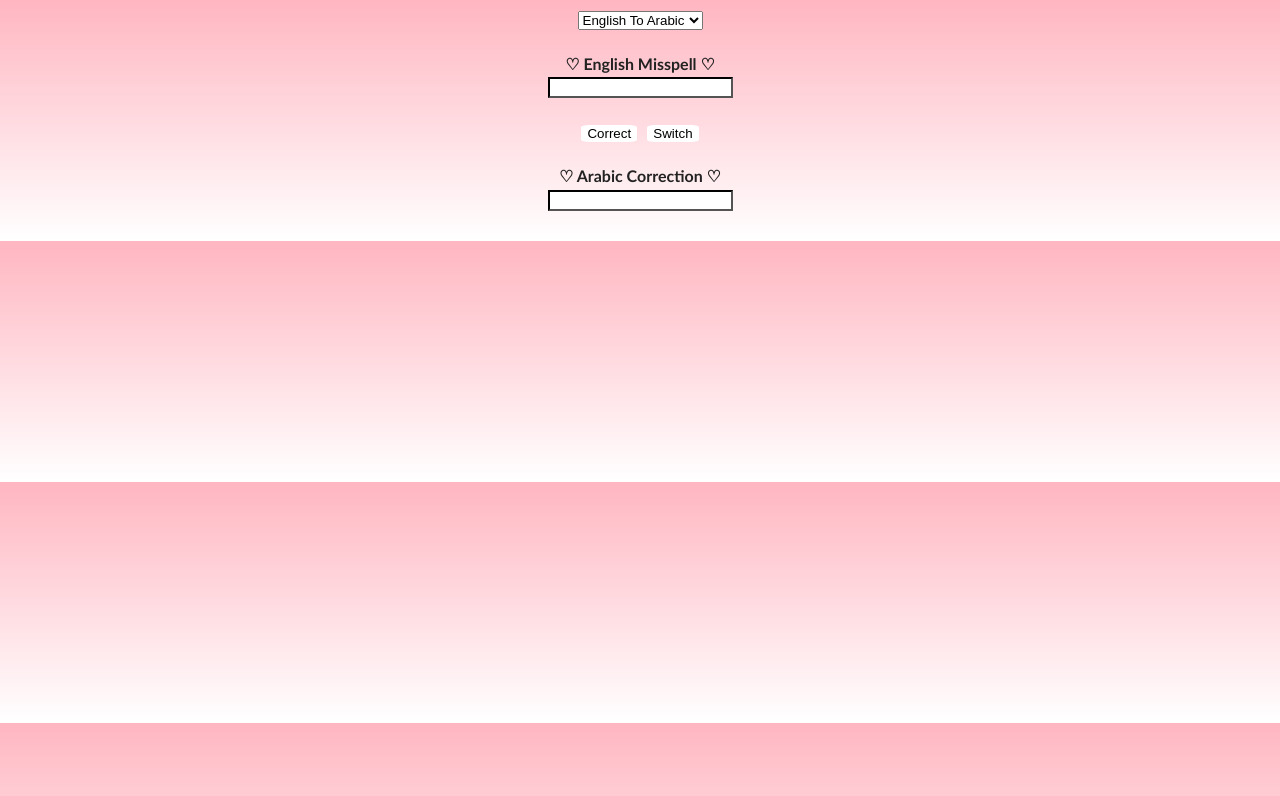
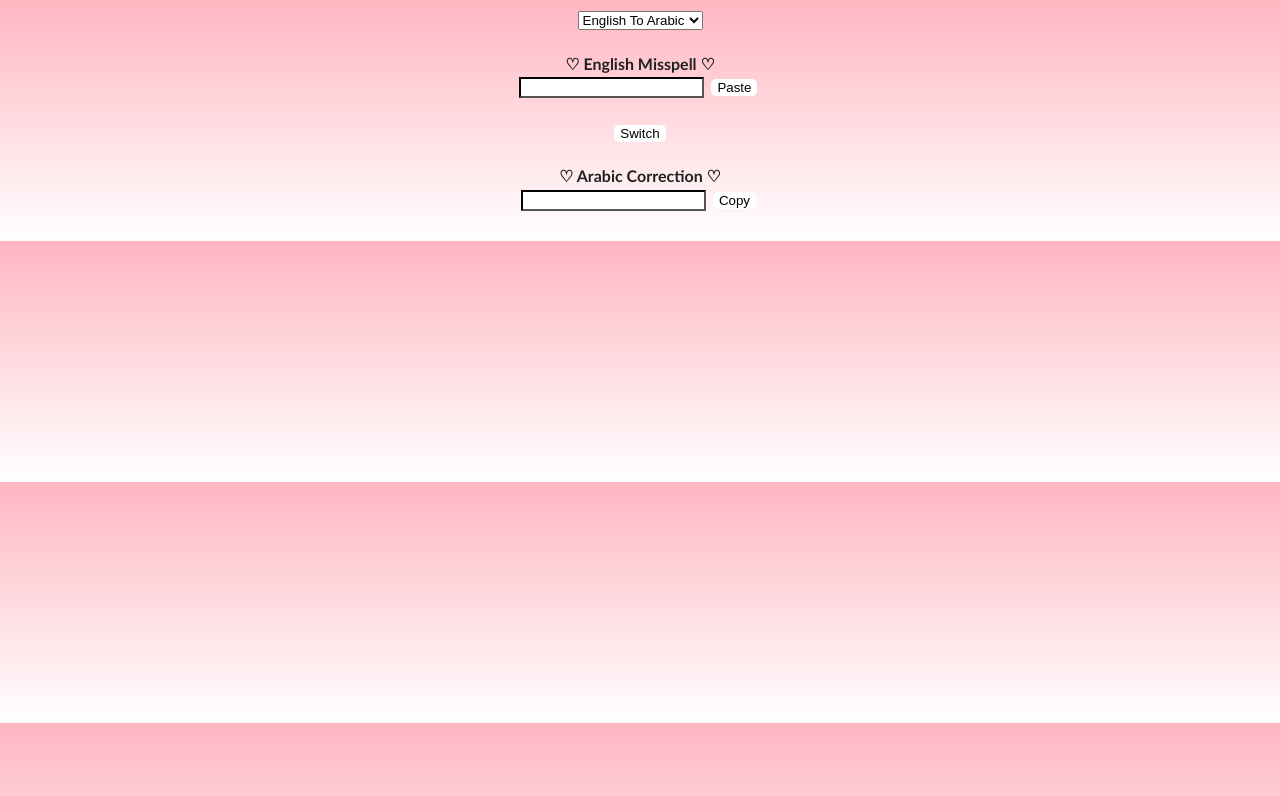
Before and after one commit to lalavierose/Misspell-Corrector, a website built with webpack: page index.html in a window 1280 px wide. Built offline with nearby package versions, Linux system fonts and the light colour scheme.

Commit message:
Update 2.0 to bilingual corrector

```diff
--- a/css/style.css
+++ b/css/style.css
@@ -34,7 +34,7 @@ input{
 button{
   background-color: white;
   border: pink;
-  border-radius: 15%;
+  border-radius: 5px;
   margin-right: 0.25%;
   margin-left: 0.25%;
 
--- a/index.html
+++ b/index.html
@@ -6,7 +6,9 @@
   <meta name="viewport" content="width=device-width, initial-scale=1">
   <title></title>
   <link rel="stylesheet" href="css/style.css">
-  <meta name="description" content="">
+  <meta name="description" content="A Chrome extension that corrects misspellings for text written in the wrong keyboard language.">
+  <meta name="keywords" content="Chrome extension, misspell corrector, bilingual, bilingual corrector, keyboard language">
+  <meta name="author" content="Hala Zidan">
 
   <meta property="og:title" content="">
   <meta property="og:type" content="">
@@ -32,13 +34,14 @@
 </select>
 </br> <br>
 <label id="upperText"> ♡ English Misspell ♡ </label> <br>
-<input id="original" type="text" /> <br>
+<input id="original" type="text" oninput="corrector()" />
+<button onclick="pasted()"> Paste</button> <br>
 <br>
-<button id="corrector" onclick="corrector()"> Correct </button>
 <button id="switch" onclick="switcher()" > Switch </button>
 <br> <br>
 <label id="lowerText"> ♡ Arabic Correction ♡ </label> <br>
 <input id="correction"/>
+<button onclick="copied()"> Copy</button>
 <br> <br>
 
 </body>
--- a/js/app.js
+++ b/js/app.js
@@ -8,8 +8,8 @@ let fake;
 const Arabic = ["ض", "ص", "ث", "ق", "ف", "غ", "ع", "ه", "خ", "ح", "ج",
   "د", "ش", "س", "ي", "ب", "ل", "ا", "ت", "ن", "م", "ك", "ط", "ئ", "ء", "ؤ", "ر",
   "لا", "ى", "ة", "و", "ز", "ظ", " "];
-const English = ["Q", "W", "E", "R", "T", "Y", "U", "I", "O", "P", "[", "]",
-  "A", "S", "D", "F", "G", "H", "J", "K", "L", ";", "'", "Z", "X", "C", "V", "B", "N", "M",
+const English = ["q", "w", "e", "r", "t", "y", "u", "i", "o", "p", "[", "]",
+  "a", "s", "d", "f", "g", "h", "j", "k", "l", ";", "'", "z", "x", "c", "v", "b", "n", "m",
   ",", ".", "/", " "];
 
 function switcher() {
@@ -54,3 +54,16 @@ function corrector() {
   }
   document.getElementById("correction").value = correction;
 }
+
+function copied(){
+  var copyText = document.getElementById("correction");
+
+  copyText.select();
+  navigator.clipboard.writeText(copyText.value);
+}
+
+function pasted(){
+  var pasteText = document.getElementById("original");
+  navigator.clipboard.readText().then(function (text){pasteText.value = text; corrector();})
+
+}
```
Also changed, not shown: favicon.ico, icon.png, icon.svg, manifest.json.
